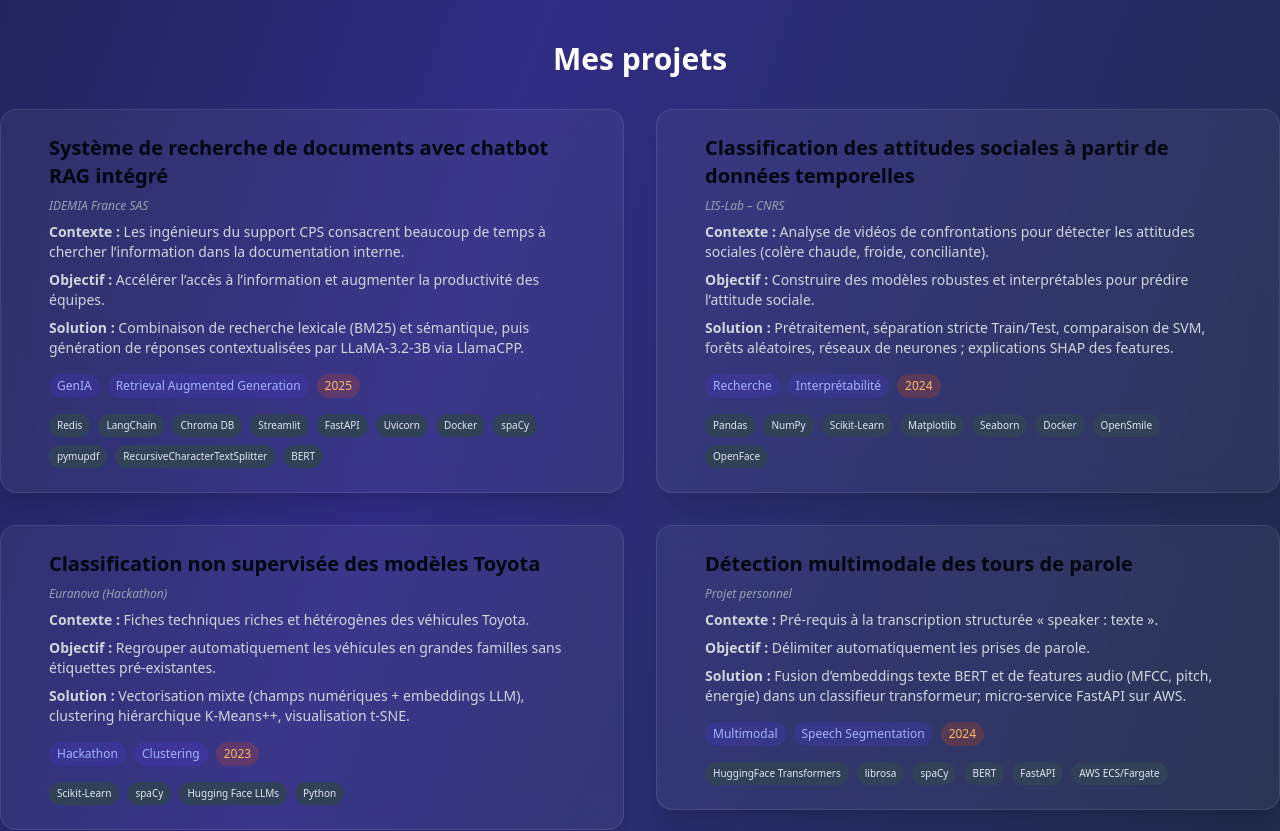
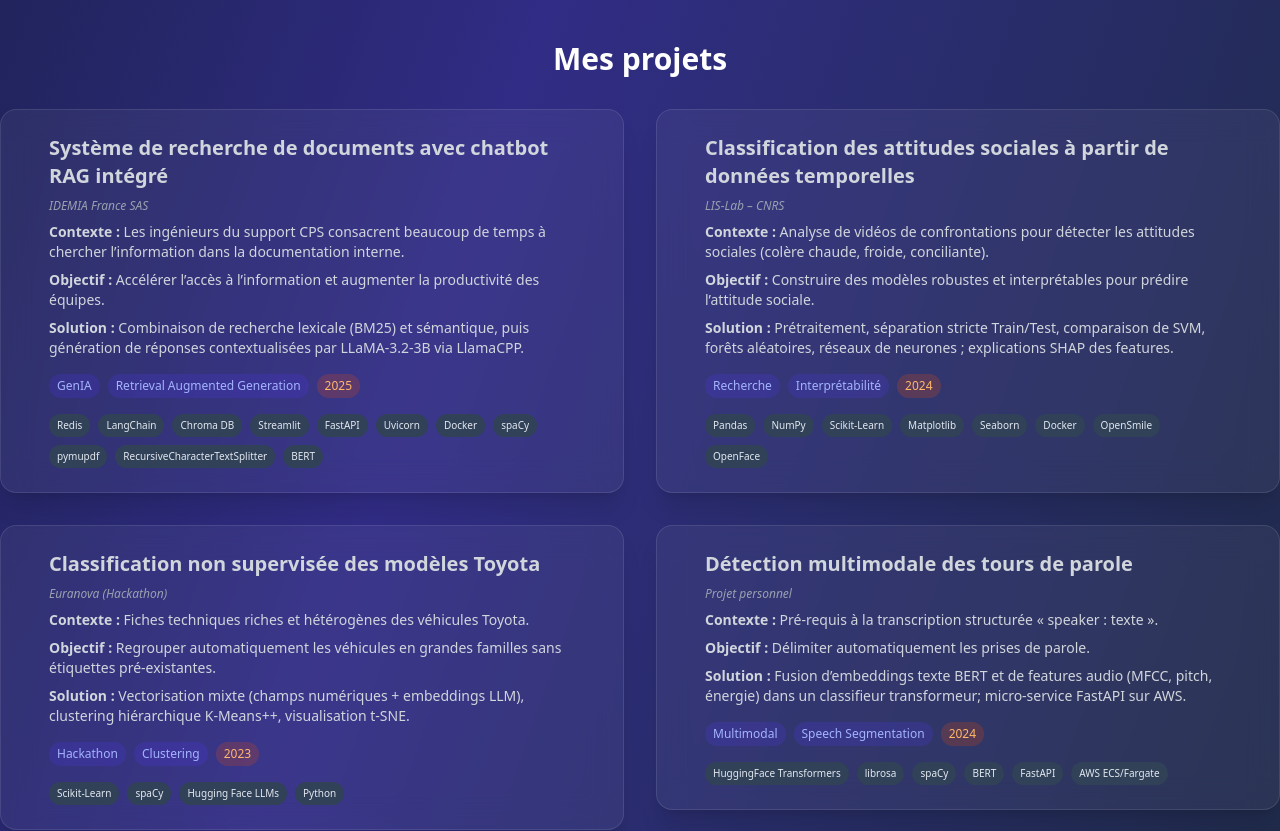
Before and after one commit to Babou001/mon-portfolio, a Next.js app: page / in a window 1280 px wide. Shown: the part 2080-2911 px from the top of the page. Built offline with nearby package versions, Linux system fonts and the light colour scheme.

Commit message:
Update ProjectCard.tsx

```diff
--- a/src/components/ProjectCard.tsx
+++ b/src/components/ProjectCard.tsx
@@ -24,7 +24,7 @@ export default function ProjectCard({ project }: { project: Project }) {
     >
       <Card className="bg-white/5 backdrop-blur-lg border border-white/10 rounded-2xl shadow-xl p-6">
         <CardContent>
-          <h3 className="text-xl font-semibold mb-2">{project.title}</h3>
+          <h3 className="text-xl text-gray-300 font-semibold mb-2">{project.title}</h3>
           {project.organization && (
             <p className="text-xs italic text-gray-400 mb-2">{project.organization}</p>
           )}
```
